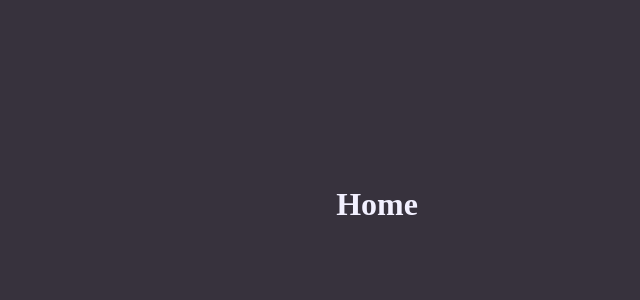
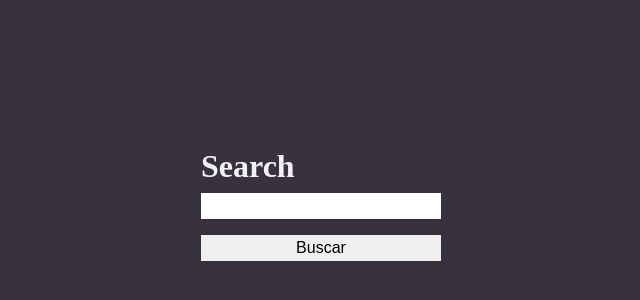
Before and after one commit to IanTorquato/ignite-chapter_5-project_6-perfreact, a Next.js app: page / in a window 1280 px wide. Shown: the part 196-496 px from the top of the page, without its empty margins (263-903 px from the left). Built offline with nearby package versions, Linux system fonts and the light colour scheme.

Commit message:
Adding product search and display

```diff
--- /dev/null
+++ b/src/components/ProductItem.tsx
@@ -0,0 +1,17 @@
+export type Product = {
+  id: number;
+  price: number;
+  title: string;
+};
+
+type ProductItemProps = {
+  product: Product;
+};
+
+export function ProductItem({ product }: ProductItemProps) {
+  return (
+    <div>
+      {product.title} - R$ <strong>{product.price},00</strong>
+    </div>
+  );
+}
--- /dev/null
+++ b/src/components/SearchResults.tsx
@@ -0,0 +1,15 @@
+import { Product, ProductItem } from './ProductItem';
+
+type SearchProductsProps = {
+  products: Product[];
+};
+
+export function SearchResults({ products }: SearchProductsProps) {
+  return (
+    <div>
+      {products.map((product) => (
+        <ProductItem key={product.id} product={product} />
+      ))}
+    </div>
+  );
+}
--- a/src/pages/index.tsx
+++ b/src/pages/index.tsx
@@ -1,7 +1,38 @@
+import { FormEvent, useState } from 'react';
+
+import { SearchResults } from '@perfreact/components/SearchResults';
+import styles from '@perfreact/styles/home.module.css';
+
 export default function Home() {
+  const [search, setSearch] = useState('');
+  const [products, setProducts] = useState([]);
+
+  async function handleSearch(event: FormEvent) {
+    event.preventDefault();
+
+    if (!search.trim()) {
+      return;
+    }
+
+    const response = await fetch(`http://localhost:3333/products?q=${search}`);
+    const data = await response.json();
+
+    setProducts(data);
+  }
+
   return (
-    <div>
-      <h1>Home</h1>
+    <div className={styles.container}>
+      <div>
+        <h1>Search</h1>
+
+        <form onSubmit={handleSearch}>
+          <input type="text" value={search} onChange={(e) => setSearch(e.target.value)} />
+
+          <button type="submit">Buscar</button>
+        </form>
+      </div>
+
+      {!!products[0] && <SearchResults products={products} />}
     </div>
   );
 }
--- a/src/styles/globals.css
+++ b/src/styles/globals.css
@@ -15,9 +15,17 @@ body {
   width: 100vw;
 }
 
+input {
+  border: 0;
+  font-size: 16px;
+  padding: 4px;
+}
+
 button {
   border: 0;
   cursor: pointer;
+  font-size: 16px;
+  padding: 4px;
 }
 
 a {
--- /dev/null
+++ b/src/styles/home.module.css
@@ -0,0 +1,26 @@
+.container {
+  display: flex;
+}
+
+.container h1 {
+  margin-bottom: 8px;
+}
+
+.container form {
+  display: flex;
+  flex-direction: column;
+  margin-right: 112px;
+  width: 240px;
+}
+
+
+.container form input {
+  margin-bottom: 16px;
+}
+
+.container form + div {
+  letter-spacing: 0.4px;
+  max-height: 80vh;
+  padding: 8px;
+  overflow: scroll;
+}
```
